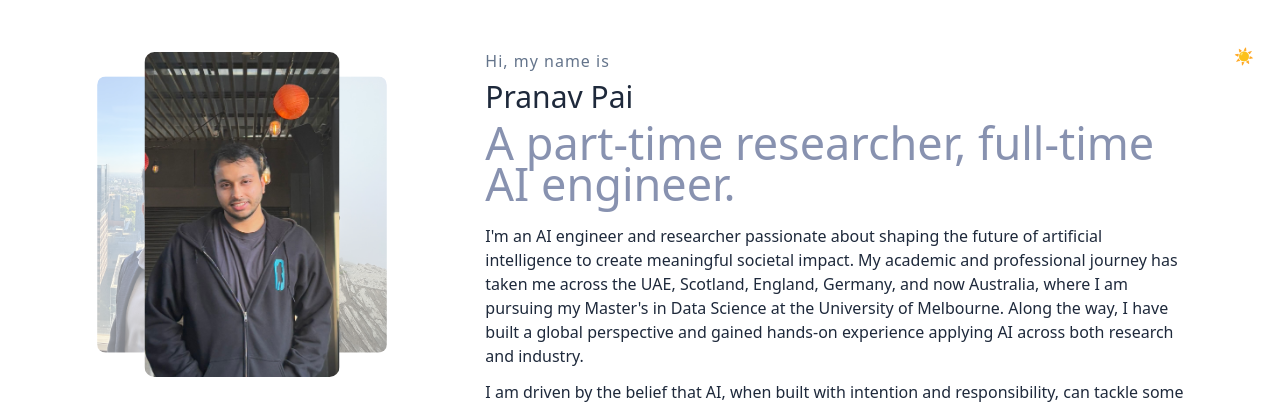
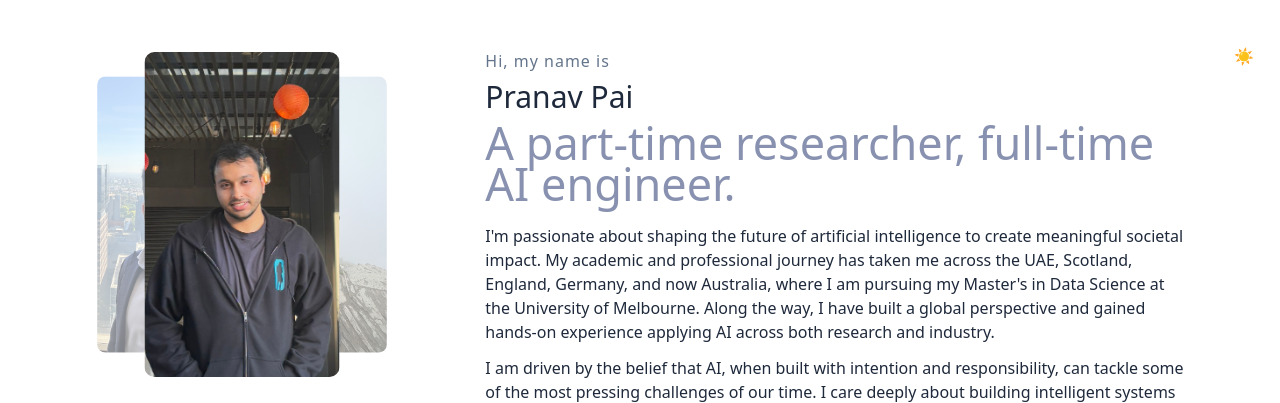
Before and after one commit to pranavpai/pranavpai.github.io, a website: page index.html in a window 1280 px wide. Shown: the top 403 px of the page. Drawn offline with nearby package versions, Linux system fonts and the light colour scheme; a script that the page names is missing; a web font is replaced by a local one.

Commit message:
Refine personal description in index.html for clarity and conciseness. Removed redundancy to enhance readability while maintaining the focus on AI's societal impact.

```diff
--- a/index.html
+++ b/index.html
@@ -181,7 +181,7 @@
                     <h1>Pranav Pai</h1>
                     <h2>A part-time researcher, full-time AI engineer.</h2>
                     <p>
-                      I'm an AI engineer and researcher passionate about shaping the future of artificial intelligence to create meaningful societal impact.
+                      I'm passionate about shaping the future of artificial intelligence to create meaningful societal impact.
                       My academic and professional journey has taken me across the UAE, Scotland, England, Germany, and now Australia, where I am pursuing my Master's in Data Science at the University of Melbourne.
                       Along the way, I have built a global perspective and gained hands-on experience applying AI across both research and industry.
                     </p>
```
